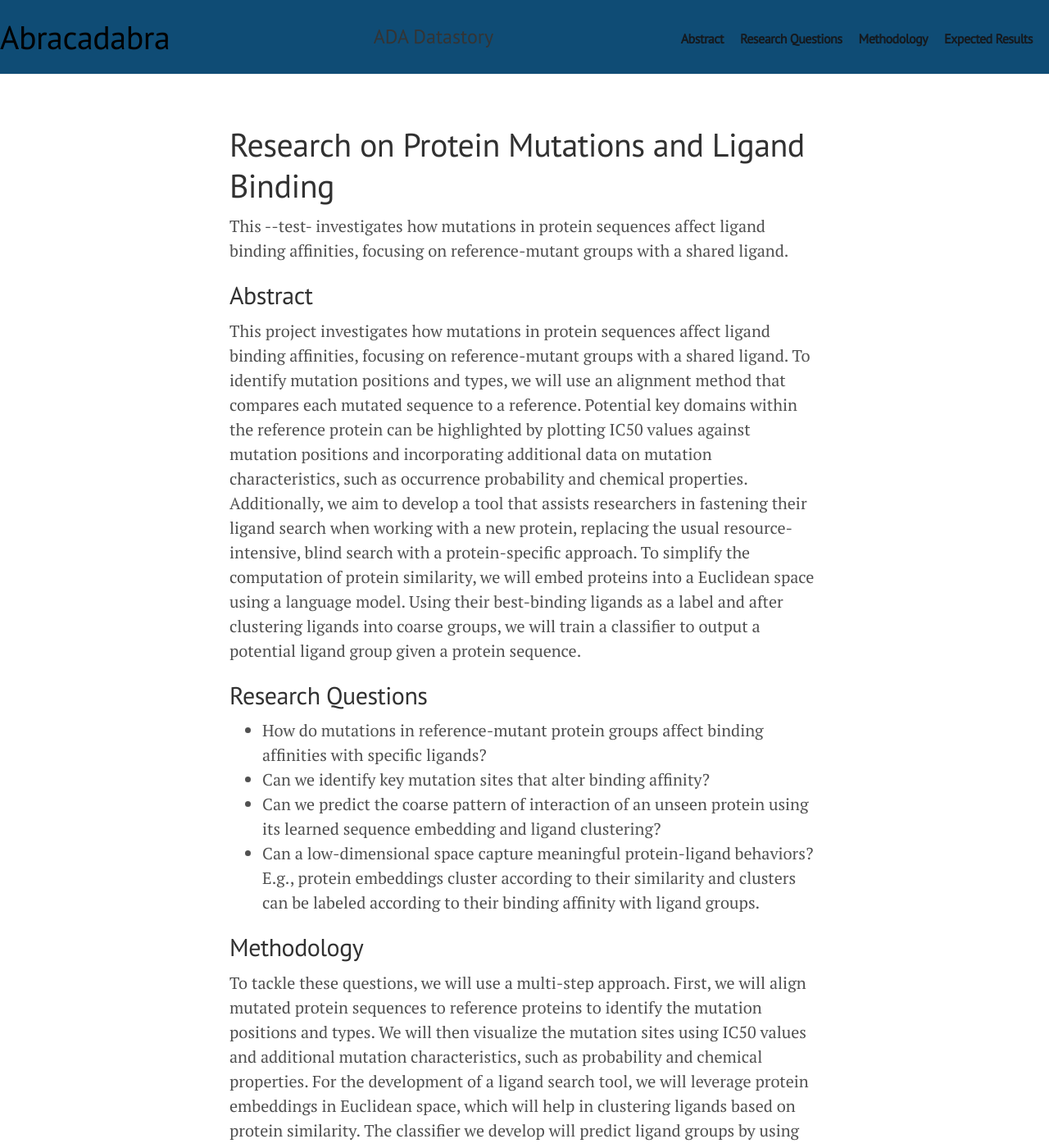
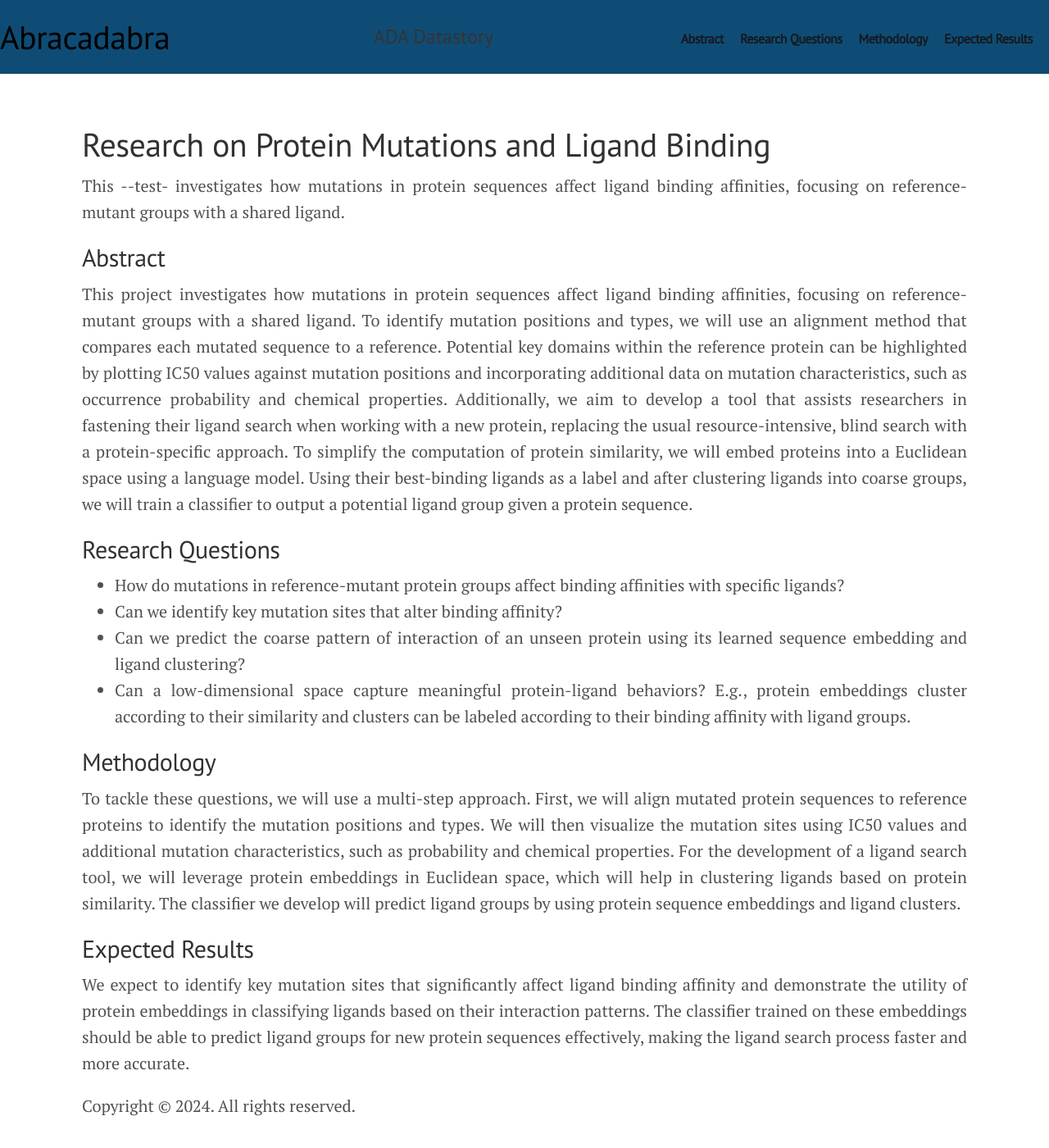
Before and after one commit to AlexisCogne/ada-story-epfl, a Jekyll site: the page built from index.html, in a window 1280 px wide and 1400 px high. Shown: the whole window at 82% size. Built offline with Jekyll 4.4.1, drawn with Linux system fonts in a browser that asks for light colours; the list of posts is cut into pages by our own code.

Commit message:
increasing text area and justify text

```diff
--- a/public/css/lanyon.css
+++ b/public/css/lanyon.css
@@ -72,18 +72,28 @@ h1, h2, h3, h4, h5, h6 {
  * Center the page content.
  */
 
+/* Modify container class to increase width */
 .container {
-  max-width: 28rem;
+  max-width: 45rem;  /* Increased width for larger text areas */
+  margin: 0 auto;  /* Center the container */
 }
+
 @media (min-width: 38em) {
   .container {
-    max-width: 32rem;
+    max-width: 48rem;  /* Increased width for medium screens */
   }
 }
+
 @media (min-width: 56em) {
   .container {
-    max-width: 38rem;
+    max-width: 56rem;  /* Increased width for large screens */
   }
+}
+
+/* Apply text justification to content */
+.content {
+  text-align: justify; /* Justifies the text */
+  line-height: 1.6; /* Optional: Adds line spacing for readability */
 }
 
 
```
